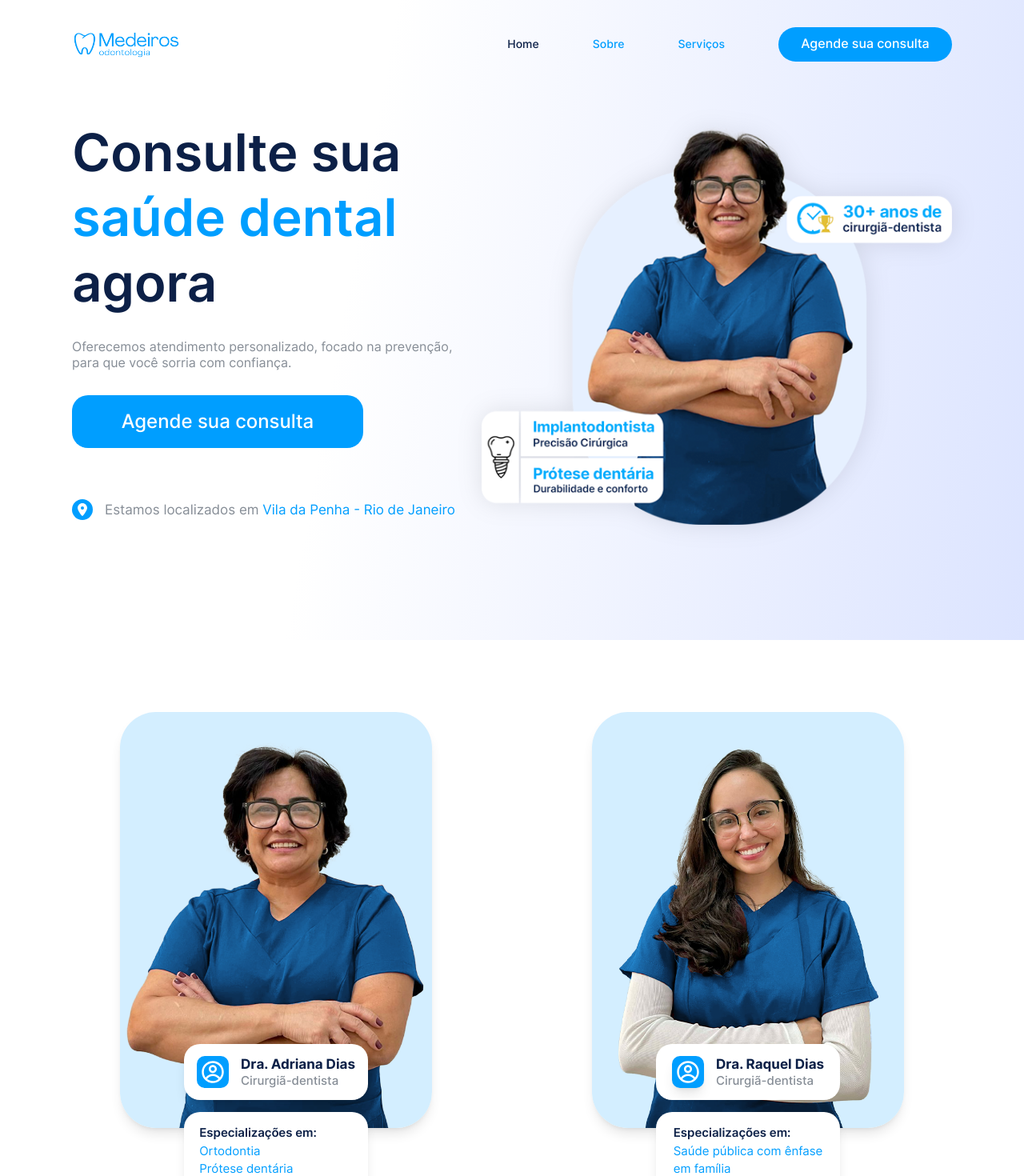
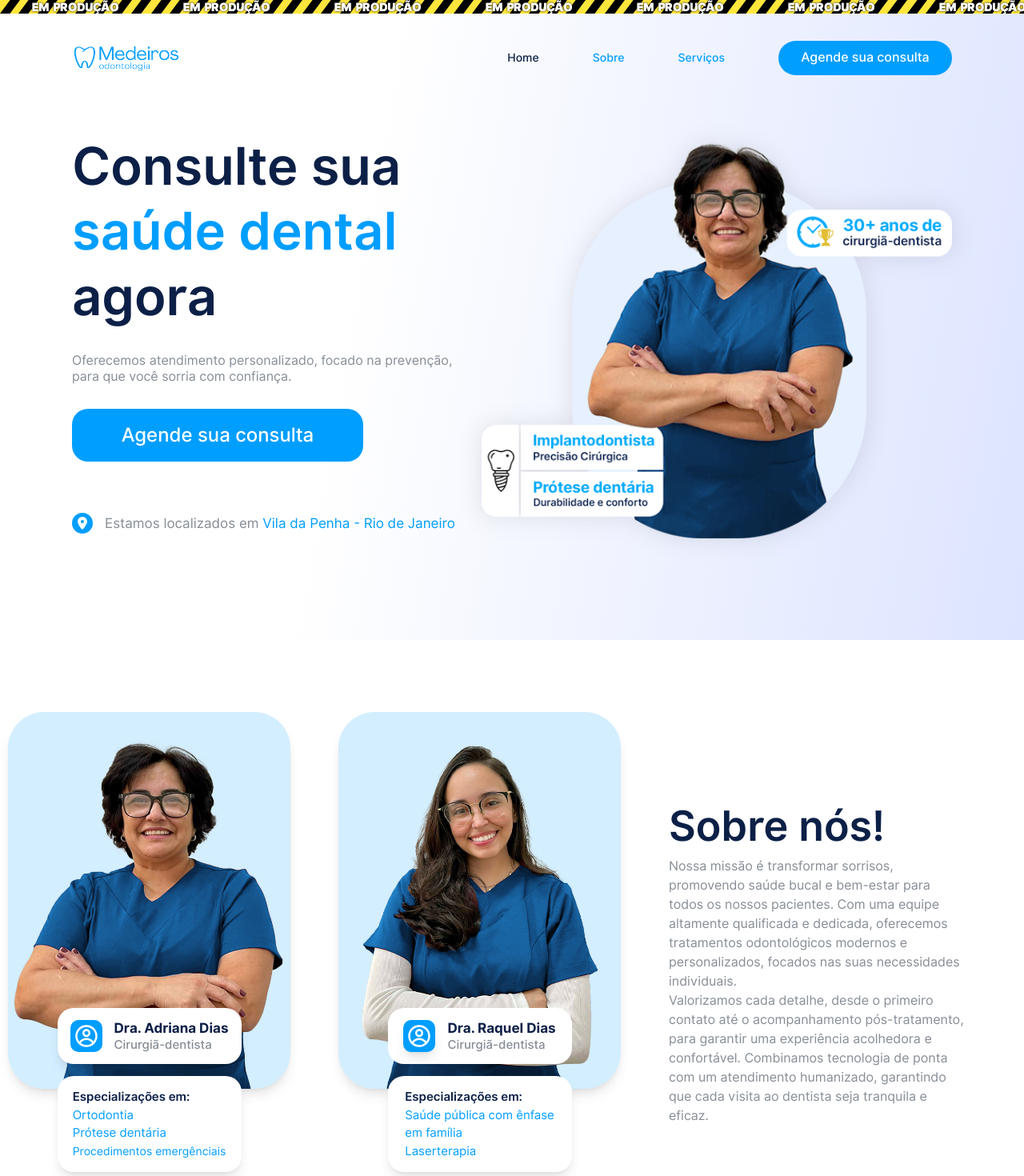
Before and after one commit to petrinidias/MedeirosOdontologia, a Next.js app: page / in a window 1280 px wide. Shown: the top 1470 px of the page at 80% size. Built offline with nearby package versions, Linux system fonts and the light colour scheme.

Commit message:
Aviso em produção

```diff
--- a/src/app/page.js
+++ b/src/app/page.js
@@ -6,7 +6,58 @@ import { CgProfile } from "react-icons/cg";
 export default function Home() {
   return (
     <>
-    <div className={Styles.gradiente}>
+    <div className={`${Styles.gradiente} overflow-x-hidden`}>
+      <div className="h-[17px] w-full flex flex-row">
+      <Image
+          src="/imgs/aviso.png"
+          alt="Descrição da imagem"
+          width={189}
+          height={17}
+        />
+        <Image
+          src="/imgs/aviso.png"
+          alt="Descrição da imagem"
+          width={189}
+          height={17}
+        />
+        <Image
+          src="/imgs/aviso.png"
+          alt="Descrição da imagem"
+          width={189}
+          height={17}
+        />
+        <Image
+          src="/imgs/aviso.png"
+          alt="Descrição da imagem"
+          width={189}
+          height={17}
+        />
+        <Image
+          src="/imgs/aviso.png"
+          alt="Descrição da imagem"
+          width={189}
+          height={17}
+        />
+        <Image
+          src="/imgs/aviso.png"
+          alt="Descrição da imagem"
+          width={189}
+          height={17}
+        />
+        <Image
+          src="/imgs/aviso.png"
+          alt="Descrição da imagem"
+          width={189}
+          height={17}
+        />
+        <Image
+          src="/imgs/aviso.png"
+          alt="Descrição da imagem"
+          width={189}
+          height={17}
+        />
+
+      </div>
       <header className="w-full h-[110px] flex items-center justify-between px-[90px]">
         <Image
           src="/imgs/logo.png"
@@ -55,16 +106,17 @@ export default function Home() {
       </section>
     </div>
 
-    <div className="h-[800px] w-full flex flex-row justify-center items-center gap-[200px]">
+    <div className="h-screen w-full flex justify-center items-center">
+      <div className="w-[1260px] h-fit flex flex-row items-center gap-[60px]">
         <div className="relative w-fit h-[620px]">
           <Image
             src="/imgs/containeradriana.png"
             alt="Adriana"
-          width={390}
-          height={520}
+            width={353}
+            height={470}
             className="rounded-[45px] shadow-lg "
           />
-        <div className="absolute bottom-[0px] left-1/2 transform -translate-x-1/2 rounded-[20px]">
+          <div className="absolute bottom-[45px] left-1/2 transform -translate-x-1/2 rounded-[20px]">
             <div className="flex flex-row justify-center items-center w-[230px] h-[70px] rounded-[20px] bg-white mb-[15px] shadow-lg">
               <div className="flex justify-center items-center h-[40px] w-[40px] rounded-[10px] text-[30px] text-white bg-azul mr-[15px]">
                 <CgProfile/>
@@ -89,11 +141,11 @@ export default function Home() {
           <Image
             src="/imgs/containerraquel.png"
             alt="Raquel"
-          width={390}
-          height={520}
+            width={353}
+            height={470}
             className="rounded-[45px] shadow-lg "
           />
-        <div className="absolute bottom-[0px] left-1/2 transform -translate-x-1/2 rounded-[20px]">
+          <div className="absolute bottom-[45px] left-1/2 transform -translate-x-1/2 rounded-[20px]">
             <div className="flex flex-row justify-center items-center w-[230px] h-[70px] rounded-[20px] bg-white mb-[15px]">
               <div className="flex justify-center items-center h-[40px] w-[40px] rounded-[10px] text-[30px] text-white bg-azul mr-[15px] shadow-lg">
                 <CgProfile/>
@@ -110,6 +162,21 @@ export default function Home() {
                 Laserterapia<br/>
               </p>
             </div>
+          </div>
+        </div>
+
+        <div>
+          <p className="font-semibold text-[52px] text-azulEscuro">Sobre nós!</p>
+          <p className="w-[370px] text-cinza">
+            Nossa missão é transformar sorrisos, promovendo saúde bucal e bem-estar para todos os nossos pacientes.
+            Com uma equipe altamente qualificada e dedicada, oferecemos tratamentos odontológicos modernos e personalizados,
+            focados nas suas necessidades individuais.
+          </p>
+          <p className="w-[370px] text-cinza">
+            Valorizamos cada detalhe, desde o primeiro contato até o acompanhamento pós-tratamento, para garantir uma experiência
+            acolhedora e confortável. Combinamos tecnologia de ponta com um atendimento humanizado, garantindo que cada visita ao
+            dentista seja tranquila e eficaz.
+          </p>
         </div>
       </div>
     </div>
```
Also changed, not shown: public/imgs/aviso.png (added). Lines whose indentation alone changed are shown as unchanged.
